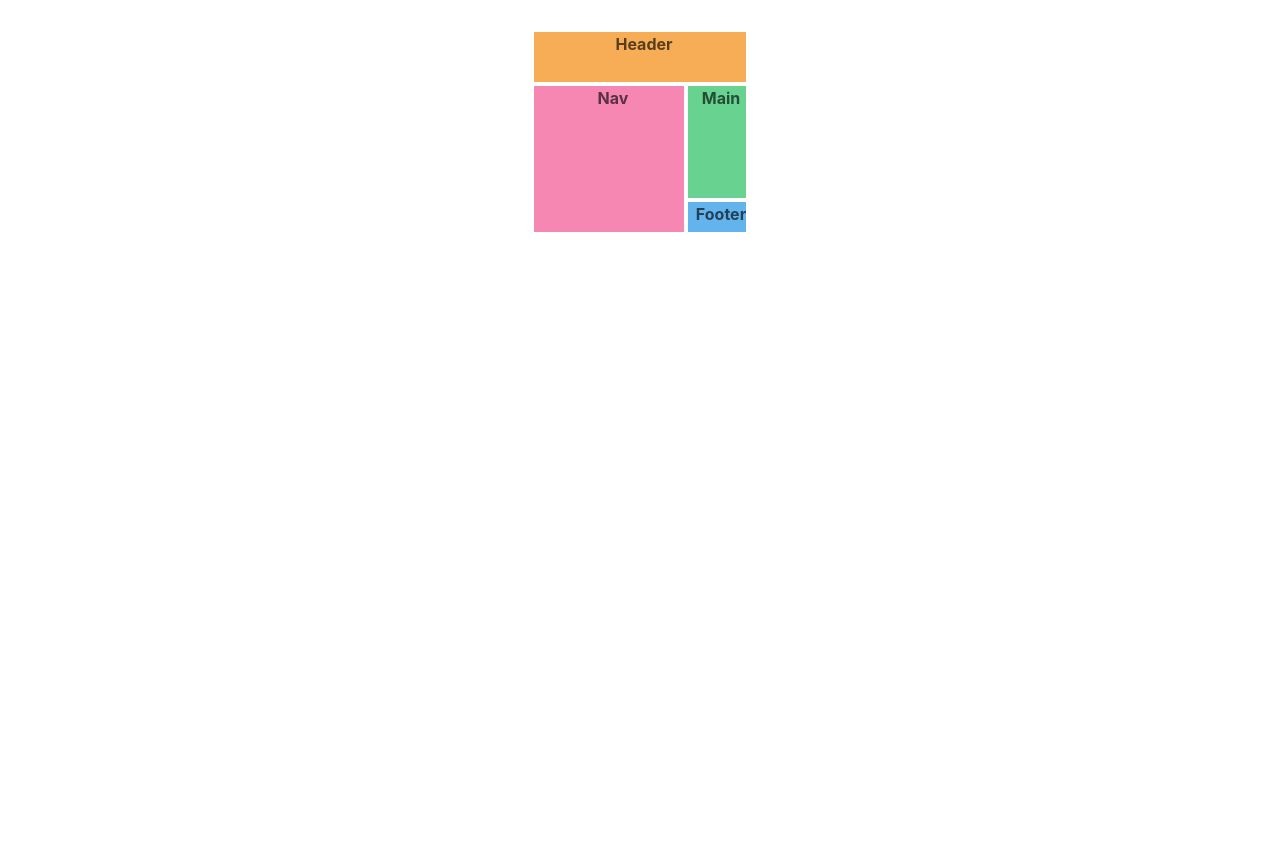
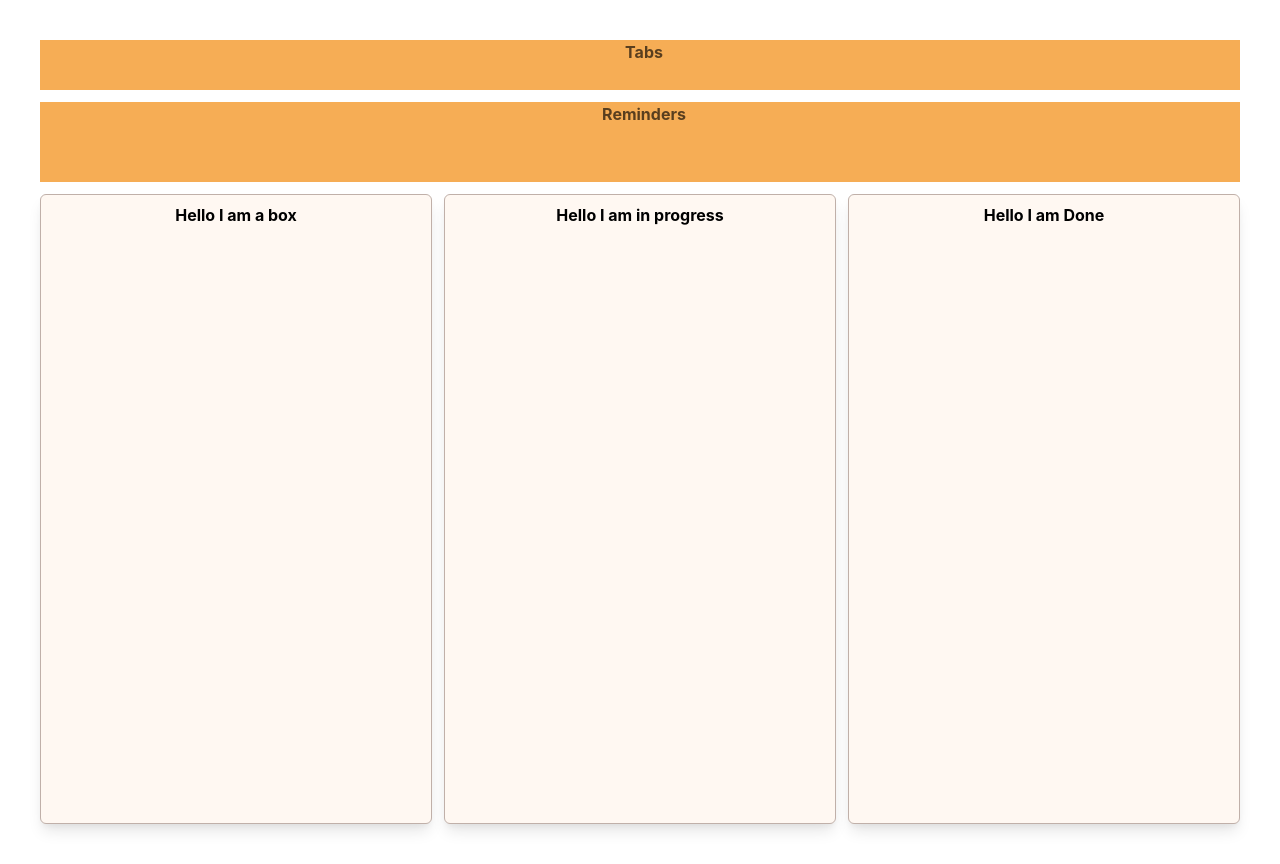
Before and after one commit to Career-Flow/career-flow, a React (Vite) app: page / in a window 1280 px wide. Before the commit the page ends 800 px from the top, so only its background shows below. Built offline with nearby package versions, Linux system fonts and the light colour scheme.

Commit message:
setting up styles

```diff
--- a/src/App.tsx
+++ b/src/App.tsx
@@ -1,33 +1,38 @@
-import { useState } from 'react'
 import { Grid, GridItem } from '@chakra-ui/react'
 import './App.css'
-
+import NotApplied from './Components/NotApplied'
+import Inprogress from './Components/Inprogress'
+import Done from './Components/Done'
 
 function App() {
   return (
     <>
       <Grid
-        templateAreas={`"header header"
-                        "nav main"
-                        "nav footer"`}
-        gridTemplateRows={'50px 1fr 30px'}
-        gridTemplateColumns={'150px 1fr'}
-        h='200px'
-        gap='1'
+        templateAreas={`"tabs tabs tabs"
+                        "reminders reminders reminders"
+                        "notapplied inprogress done"`}
+        gridTemplateRows={'50px 10vh 1fr'}
+        gridTemplateColumns={'1fr 1fr 1fr'}
+        h='100vh'
+        gap='3'
         color='blackAlpha.700'
         fontWeight='bold'
+        p='2'
       >
-        <GridItem pl='2' bg='orange.300' area={'header'}>
-          Header
+        <GridItem pl='2' bg='orange.300' area={'tabs'}>
+          Tabs
         </GridItem>
-        <GridItem pl='2' bg='pink.300' area={'nav'}>
-          Nav
+        <GridItem pl='2' bg='orange.300' area={'reminders'}>
+          Reminders
         </GridItem>
-        <GridItem pl='2' bg='green.300' area={'main'}>
-          Main
+        <GridItem area={'notapplied'}>
+          <NotApplied/>
         </GridItem>
-        <GridItem pl='2' bg='blue.300' area={'footer'}>
-          Footer
+        <GridItem area={'inprogress'}>
+          <Inprogress/>
+        </GridItem>
+        <GridItem area={'done'}>
+          <Done/>
         </GridItem>
       </Grid>
     </>
--- /dev/null
+++ b/src/Components/Done.tsx
@@ -0,0 +1,14 @@
+import React from 'react'
+import { Box } from '@chakra-ui/react'
+
+const Done = () => {
+  return (
+    <>
+      <Box width="100%" height="100%" bg="#fff8f2"color="black" borderRadius="md" boxShadow='lg' borderWidth="1px" borderColor="#c0b0a9" p="2">
+        Hello I am Done
+      </Box>
+    </>
+  )
+}
+
+export default Done
--- /dev/null
+++ b/src/Components/Inprogress.tsx
@@ -0,0 +1,14 @@
+import React from 'react'
+import { Box } from '@chakra-ui/react'
+
+const Inprogress = () => {
+  return (
+    <>
+      <Box width="100%" height="100%" bg="#fff8f2"color="black" borderRadius="md" boxShadow='lg' borderWidth="1px" borderColor="#c0b0a9" p="2">
+        Hello I am in progress
+      </Box>
+    </>
+  )
+}
+
+export default Inprogress
--- /dev/null
+++ b/src/Components/NotApplied.tsx
@@ -0,0 +1,14 @@
+import React from 'react'
+import { Box } from '@chakra-ui/react'
+
+const NotApplied = () => {
+  return (
+    <>
+      <Box width="100%" height="100%" bg="#fff8f2"color="black" borderRadius="md" boxShadow='lg' borderWidth="1px" borderColor="#c0b0a9" p="2">
+        Hello I am a box
+      </Box>
+    </>
+  )
+}
+
+export default NotApplied;
--- a/src/index.css
+++ b/src/index.css
@@ -1,69 +1,5 @@
-:root {
-  font-family: Inter, system-ui, Avenir, Helvetica, Arial, sans-serif;
-  line-height: 1.5;
-  font-weight: 400;
-
-  color-scheme: light dark;
-  color: rgba(255, 255, 255, 0.87);
-  background-color: #242424;
-
-  font-synthesis: none;
-  text-rendering: optimizeLegibility;
-  -webkit-font-smoothing: antialiased;
-  -moz-osx-font-smoothing: grayscale;
-  -webkit-text-size-adjust: 100%;
+html, body {
+  margin:0;
+  padding:0;
+  height:100%;
 }
-
-a {
-  font-weight: 500;
-  color: #646cff;
-  text-decoration: inherit;
-}
-a:hover {
-  color: #535bf2;
-}
-
-body {
-  margin: 0;
-  display: flex;
-  place-items: center;
-  min-width: 320px;
-  min-height: 100vh;
-}
-
-h1 {
-  font-size: 3.2em;
-  line-height: 1.1;
-}
-
-button {
-  border-radius: 8px;
-  border: 1px solid transparent;
-  padding: 0.6em 1.2em;
-  font-size: 1em;
-  font-weight: 500;
-  font-family: inherit;
-  background-color: #1a1a1a;
-  cursor: pointer;
-  transition: border-color 0.25s;
-}
-button:hover {
-  border-color: #646cff;
-}
-button:focus,
-button:focus-visible {
-  outline: 4px auto -webkit-focus-ring-color;
-}
-
-@media (prefers-color-scheme: light) {
-  :root {
-    color: #213547;
-    background-color: #ffffff;
-  }
-  a:hover {
-    color: #747bff;
-  }
-  button {
-    background-color: #f9f9f9;
-  }
-}
```
Also changed, not shown: src/Components/Reminder.tsx (added).
